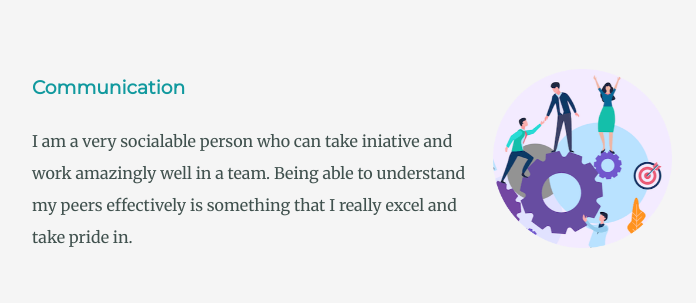
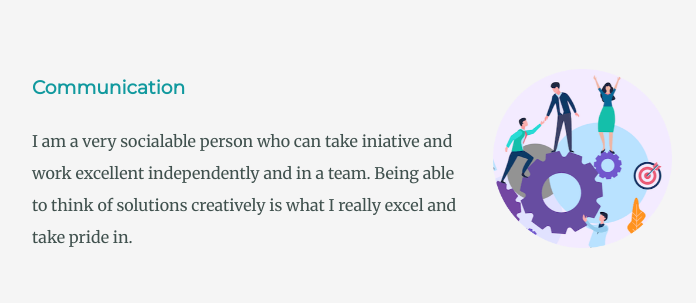
Before and after one commit to Ayman-K-Siddiqui/Personal-Website, a plain HTML site: page index.html in a window 1280 px wide. Shown: the part 1680-1983 px from the top of the page, without its empty margins (288-984 px from the left). Drawn offline with Linux system fonts and the light colour scheme.

Commit message:
Update index.html

```diff
--- a/index.html
+++ b/index.html
@@ -49,8 +49,8 @@
             <div class="skill-row">
                 <img class="workingI" src="cLmg/teamwoek.png" alt="teamWork image">
                 <h3>Communication</h3>
-                <p class="che">I am a very socialable person who can take iniative and work amazingly well in a team.
-                    Being able to understand my peers effectively is something that I really excel and take pride in.
+                <p class="che">I am a very socialable person who can take iniative and work excellent independently and in a team.
+                    Being able to think of solutions creatively is what I really excel and take pride in.
                 </p>
             </div>
         </div>
```
